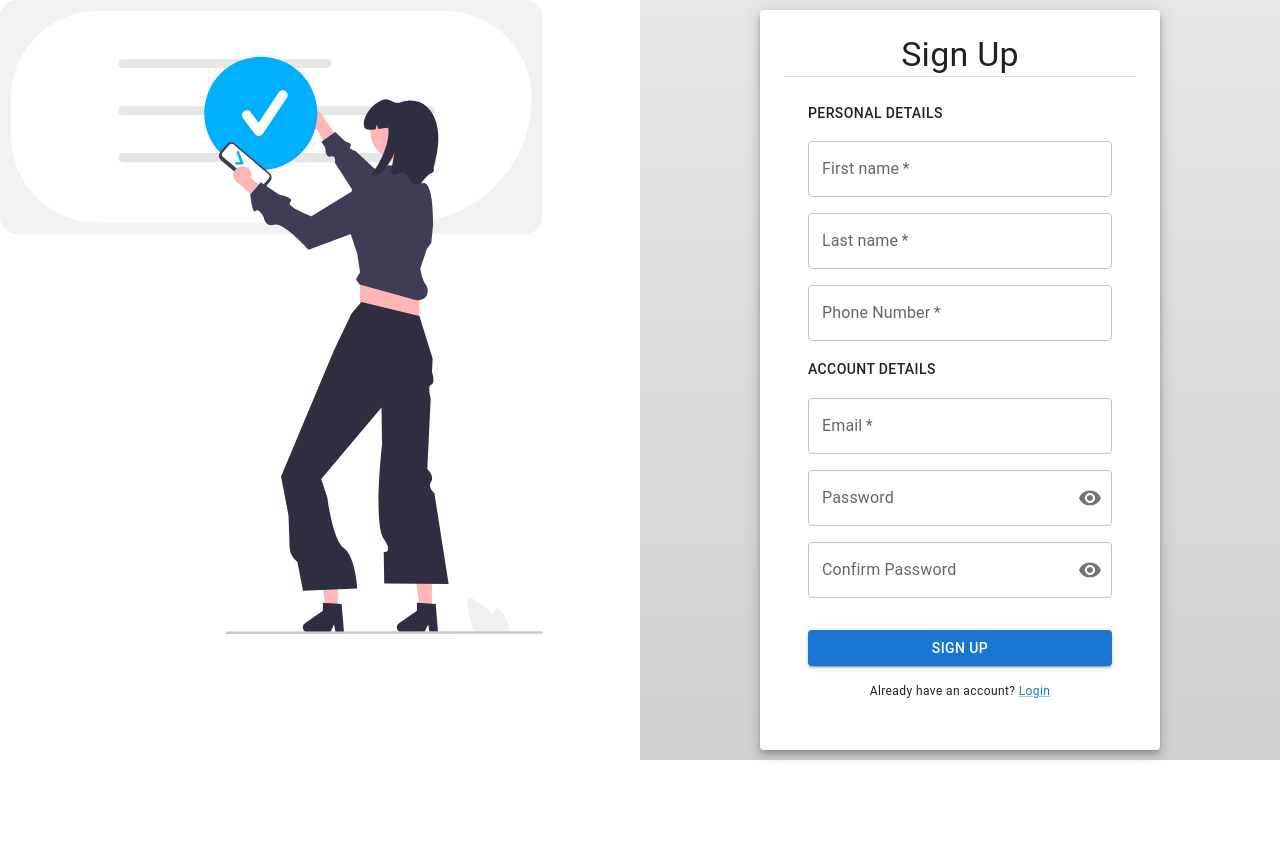
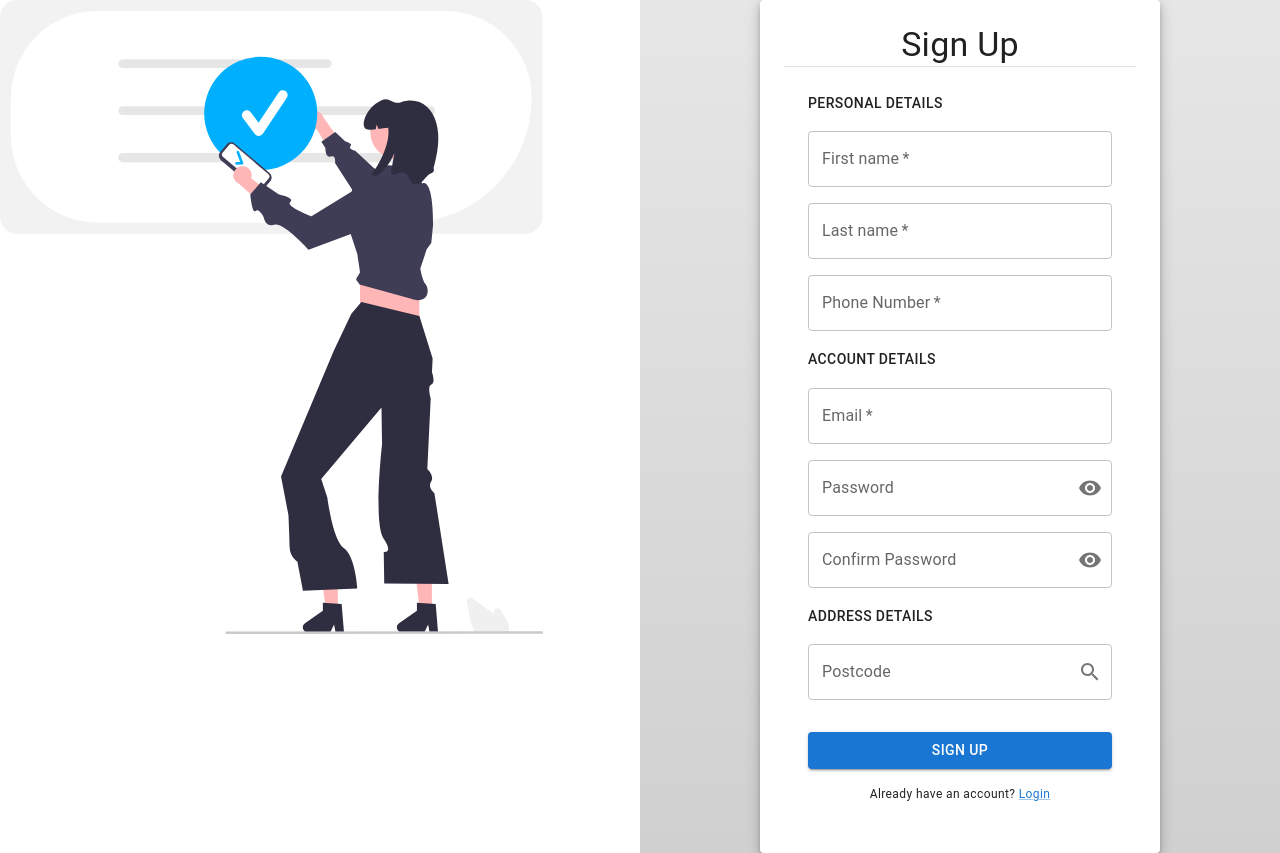
Before and after one commit to C-Sim/we-care-react, a React (Create React App) app: page /sign-up in a window 1280 px wide. Before the commit the page ends 800 px from the top, so only its background shows below. Built offline with nearby package versions, Linux system fonts and the light colour scheme.

Commit message:
address lookup function wip

```diff
--- a/src/components/organisms/SignUpForm.js
+++ b/src/components/organisms/SignUpForm.js
@@ -17,12 +17,33 @@ import VisibilityOff from "@mui/icons-material/VisibilityOff";
 import Divider from "@mui/material/Divider";
 import Link from "@mui/material/Link";
 import FormHelperText from "@mui/material/FormHelperText";
+import Dialog from "@mui/material/Dialog";
+import DialogActions from "@mui/material/DialogActions";
+import DialogContent from "@mui/material/DialogContent";
+import DialogContentText from "@mui/material/DialogContentText";
+import DialogTitle from "@mui/material/DialogTitle";
+import List from "@mui/material/List";
+import ListItem from "@mui/material/ListItem";
+import ListItemButton from "@mui/material/ListItemButton";
+import ListItemText from "@mui/material/ListItemText";
+import Button from "@mui/material/Button";
+import SearchIcon from "@mui/icons-material/Search";
 
 import { SIGNUP } from "../../graphql/mutations";
+import { ADDRESS_LOOKUP } from "../../graphql/queries";
 
 export const SignUpForm = ({ isMobile }) => {
   const [signup, { data, loading, error }] = useMutation(SIGNUP);
-
+  const [
+    addressLookup,
+    {
+      data: addressLookupData,
+      loading: addressLookupLoading,
+      error: addressLookupError,
+    },
+  ] = useLazyQuery(ADDRESS_LOOKUP, {
+    fetchPolicy: "network-only",
+  });
   const {
     register,
     formState: { errors },
@@ -35,6 +56,9 @@ export const SignUpForm = ({ isMobile }) => {
   });
   const [showPassword, setShowPassword] = useState(false);
   const [showConfirmedPassword, setShowConfirmedPassword] = useState(false);
+  const [open, setOpen] = useState(false);
+  const [selectedAddressId, setSelectedAddressId] = useState();
+  const [selectedAddress, setSelectedAddress] = useState();
   const navigate = useNavigate();
 
   useEffect(() => {
@@ -43,11 +67,22 @@ export const SignUpForm = ({ isMobile }) => {
     }
   }, [data, navigate]);
 
+  useEffect(() => {
+    if (addressLookupData?.addressLookup) {
+      handleOpenModal();
+    }
+  }, [addressLookupData]);
+
   const onSubmit = (formData) => {
     if (formData.password !== formData.confirmPassword) {
       setError("confirmPassword", {
         type: "manual",
         message: "Passwords do not match.",
+      });
+    } else if (!selectedAddressId) {
+      setError("postcode", {
+        type: "manual",
+        message: "Please select an address",
       });
     } else {
       const signupInput = {
@@ -75,8 +110,60 @@ export const SignUpForm = ({ isMobile }) => {
     setShowConfirmedPassword(!showConfirmedPassword);
   };
 
+  const handleAddressLookup = () => {
+    addressLookup({
+      variables: {
+        postcode: getValues("postcode"),
+      },
+    });
+  };
+
+  const handleOpenModal = () => {
+    setOpen(true);
+  };
+
+  const handleCloseModal = () => {
+    setOpen(false);
+  };
+
+  const handleAddressSelection = (event) => {
+    setSelectedAddressId(event.currentTarget.id);
+    const { fullAddress } = addressLookupData?.addressLookup?.addresses.find(
+      (each) => each._id === event.currentTarget.id
+    );
+    setSelectedAddress(fullAddress);
+    clearErrors("postcode");
+    handleCloseModal();
+  };
+
   return (
     <Paper sx={{ p: 3, minWidth: isMobile ? "90%" : "400px" }} elevation={6}>
+      <Dialog open={open} onClose={handleCloseModal}>
+        <DialogTitle>Select Address</DialogTitle>
+        <DialogContent>
+          <DialogContentText>
+            Please select one address from the following list:
+          </DialogContentText>
+          <List>
+            {addressLookupData?.addressLookup?.addresses?.map((address) => {
+              return (
+                <ListItem disablePadding key={address._id}>
+                  <ListItemButton
+                    onClick={handleAddressSelection}
+                    id={address._id}
+                  >
+                    <ListItemText primary={address.fullAddress} />
+                  </ListItemButton>
+                </ListItem>
+              );
+            })}
+          </List>
+        </DialogContent>
+        <DialogActions>
+          <Button onClick={handleCloseModal}>Cancel</Button>
+        </DialogActions>
+      </Dialog>
+
       <Typography component="h1" variant="h4" align="center">
         Sign Up
       </Typography>
@@ -126,6 +213,8 @@ export const SignUpForm = ({ isMobile }) => {
               required: true,
             })}
           />
+          {/* <Stack spacing={2}> */}
+
           <Typography component="h2" variant="button" align="left">
             Account Details
           </Typography>
@@ -205,6 +294,46 @@ export const SignUpForm = ({ isMobile }) => {
               </FormHelperText>
             )}
           </FormControl>
+          <Typography component="h2" variant="button" align="left">
+            Address Details
+          </Typography>
+          <FormControl sx={{ m: 1 }} variant="outlined">
+            <InputLabel htmlFor="outlined-adornment-password">
+              Postcode
+            </InputLabel>
+            <OutlinedInput
+              id="outlined-adornment-password"
+              type="text"
+              // value={postcode}
+              // onChange={handleOnChangeAddress}
+              endAdornment={
+                <InputAdornment position="end">
+                  <IconButton
+                    aria-label="toggle password visibility"
+                    onClick={handleAddressLookup}
+                    onMouseDown={handleAddressLookup}
+                    edge="end"
+                  >
+                    <SearchIcon />
+                  </IconButton>
+                </InputAdornment>
+              }
+              label="Password"
+              {...register("postcode", {
+                required: true,
+              })}
+            />
+            {!!errors.postcode && (
+              <FormHelperText error={!!errors.postcode}>
+                {errors.postcode?.message}
+              </FormHelperText>
+            )}
+          </FormControl>
+          {selectedAddress && (
+            <Typography component="div" variant="caption" align="left">
+              {selectedAddress}
+            </Typography>
+          )}
         </Stack>
         <Stack spacing={2}>
           <LoadingButton variant="contained" type="submit" loading={loading}>
```
